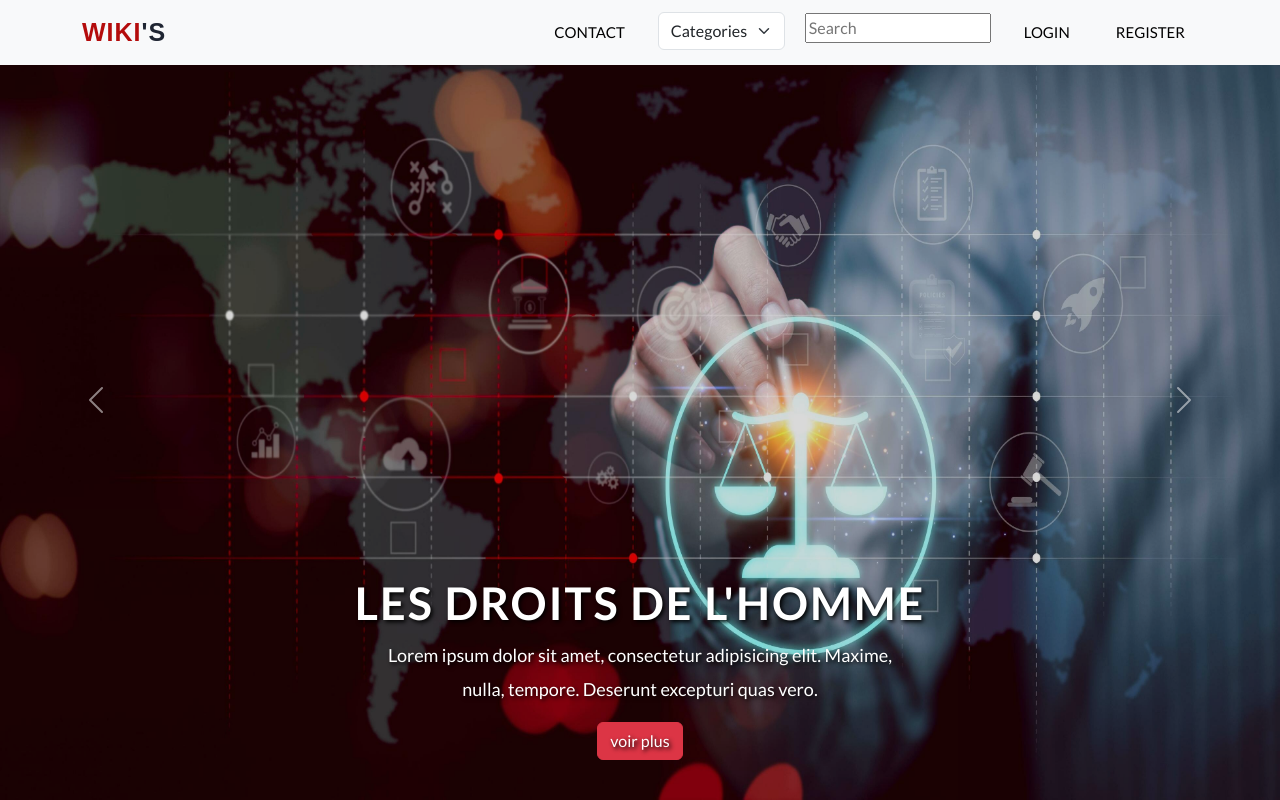
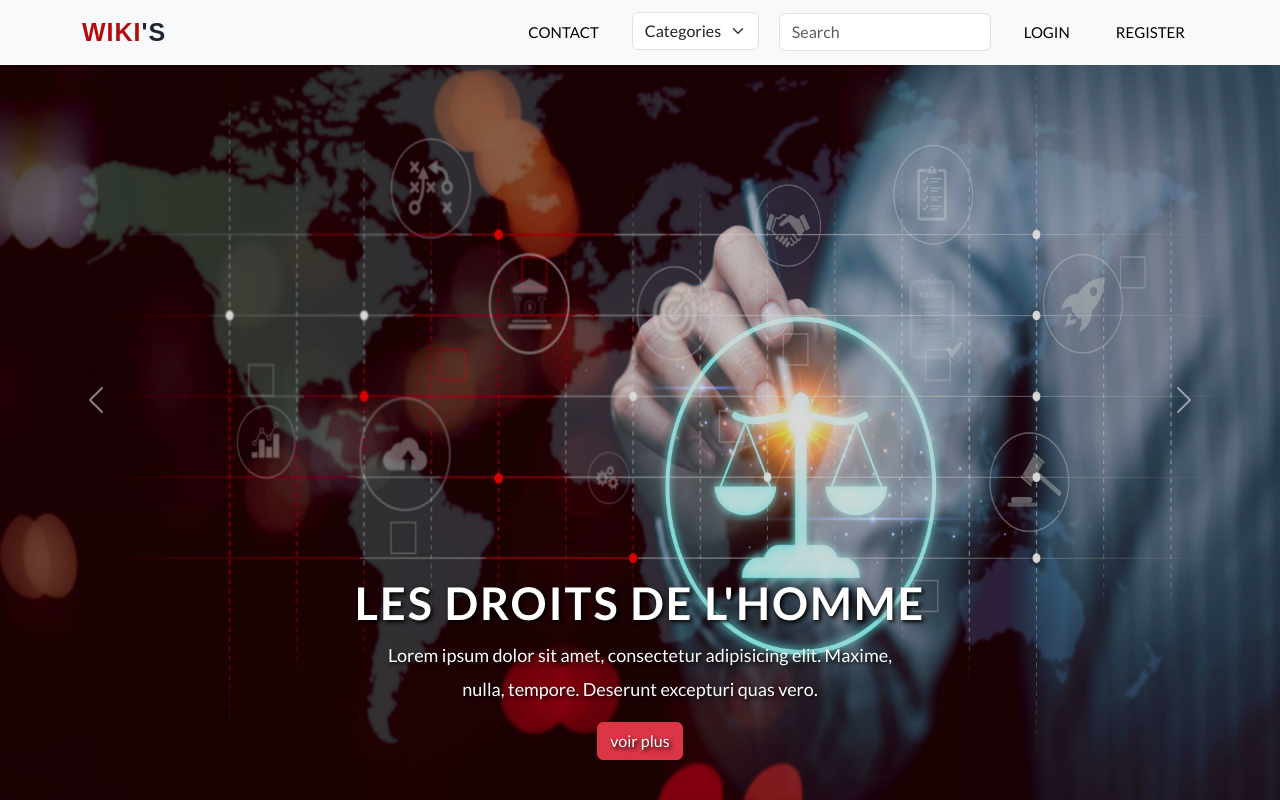
Before and after one commit to Zakaria-Kharroub/WIKI, a PHP site: page / in a window 1280 px wide. Run offline with PHP 8.4, Linux system fonts and the light colour scheme; data that the repository does not hold is empty; some web fonts are replaced.

Commit message:
update search

```diff
--- a/app/View/layout/navbar.php
+++ b/app/View/layout/navbar.php
@@ -23,7 +23,7 @@
 
 					<li class="nav-item" style="padding-top: 5px;">
                         <!-- <input class="search-input form-control me-2" type="search" placeholder="Search" aria-label="Search"> -->
-						<input type="text"  id="searchInput" oninput="search()" placeholder="Search">
+						<input class="search-input form-control me-2" type="text"  id="searchInput" oninput="search()" placeholder="Search">
 					</li>
 
 
```
